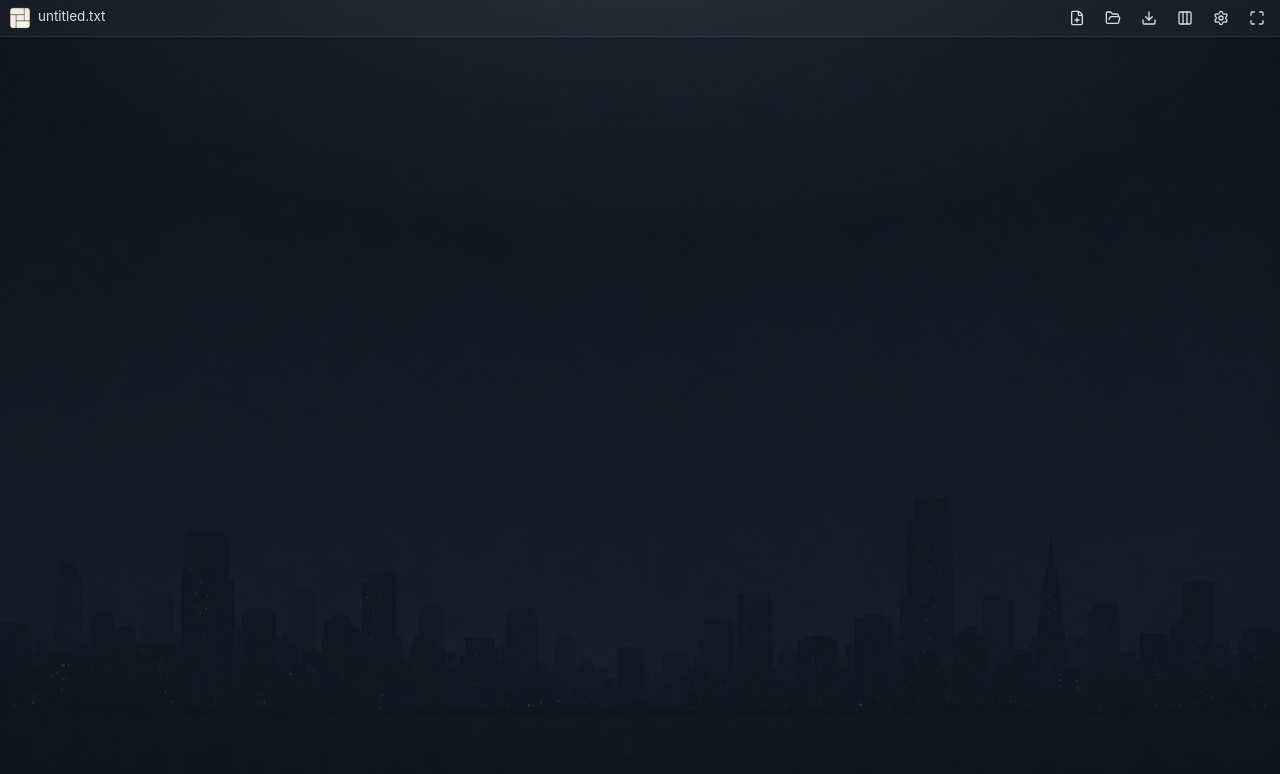
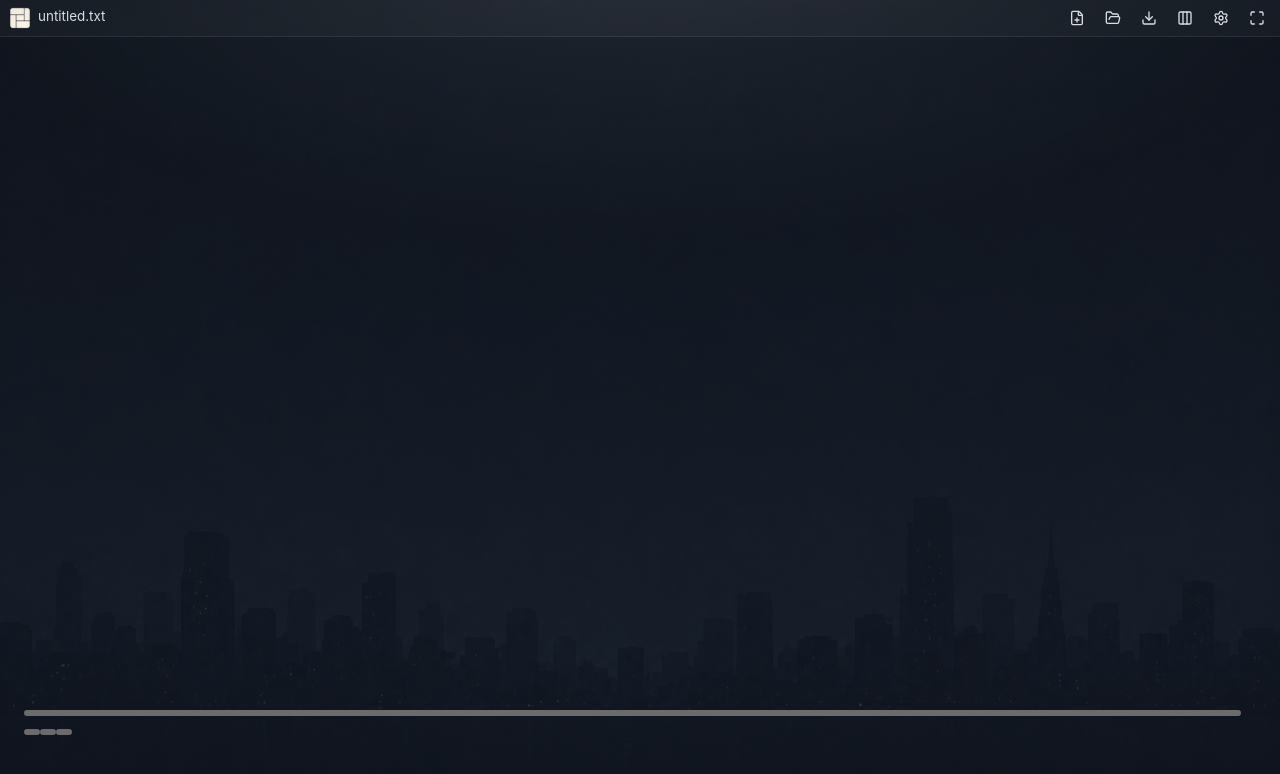
Before and after one commit to ymkn/iory, a React (Vite) app: page / in a window 1280 px wide. Both pictures are taken after a click on the button 1113 px from the left and 18 px from the top of the page. Shown: the top 774 px of the page. Built offline with nearby package versions, Linux system fonts and the light colour scheme.

Commit message:
モバイル表示のペイン切り替え状態を追加する
Ultraworked with [Sisyphus](https://github.com/code-yeongyu/oh-my-openagent)

Co-authored-by: Sisyphus <clio-agent@sisyphuslabs.ai>

```diff
--- a/src/app/components/WritingWorkspace.tsx
+++ b/src/app/components/WritingWorkspace.tsx
@@ -1,4 +1,14 @@
-import type { CSSProperties, MouseEvent as ReactMouseEvent, ReactNode } from 'react';
+import { useEffect, useRef, useState, type CSSProperties, type MouseEvent as ReactMouseEvent, type ReactNode } from 'react';
+
+type MobileWorkspaceTab = 'files' | 'editor' | 'history';
+
+const MOBILE_WORKSPACE_TABS: Array<{ id: MobileWorkspaceTab; label: string }> = [
+  { id: 'files', label: 'document panel' },
+  { id: 'editor', label: 'editor' },
+  { id: 'history', label: 'checkpoint timeline' },
+];
+
+const MOBILE_FOCUS_CONTROLS_VISIBLE_MS = 2400;
 
 type WritingWorkspaceProps = {
   isFocusMode: boolean;
@@ -31,11 +41,50 @@ export function WritingWorkspace({
   onOpenRightPane,
   onRightPaneHoverEnter,
 }: WritingWorkspaceProps) {
+  const [mobileTab, setMobileTab] = useState<MobileWorkspaceTab>('editor');
+  const [isMobileFocusTabsVisible, setMobileFocusTabsVisible] = useState(false);
+  const mobileFocusTabsTimerRef = useRef<ReturnType<typeof setTimeout> | null>(null);
+
+  const clearMobileFocusTabsTimer = () => {
+    if (mobileFocusTabsTimerRef.current !== null) {
+      clearTimeout(mobileFocusTabsTimerRef.current);
+      mobileFocusTabsTimerRef.current = null;
+    }
+  };
+
+  const scheduleMobileFocusTabsHide = () => {
+    clearMobileFocusTabsTimer();
+
+    mobileFocusTabsTimerRef.current = setTimeout(() => {
+      setMobileFocusTabsVisible(false);
+      mobileFocusTabsTimerRef.current = null;
+    }, MOBILE_FOCUS_CONTROLS_VISIBLE_MS);
+  };
+
+  const revealMobileFocusControls = () => {
+    setMobileTab('editor');
+    setMobileFocusTabsVisible(true);
+    scheduleMobileFocusTabsHide();
+  };
+
+  const selectMobileTab = (tab: MobileWorkspaceTab) => {
+    setMobileTab(tab);
+
+    if (isFocusMode) {
+      scheduleMobileFocusTabsHide();
+    }
+  };
+
+  useEffect(
+    () => clearMobileFocusTabsTimer,
+    [],
+  );
+
   return (
     <div className={`workspace-layout${isFocusMode ? ' is-focus' : ''}`} onMouseLeave={onWorkspaceMouseLeave}>
-      <section className={`editor-frame${isFocusMode ? ' is-focus' : ''}`} aria-label="writing view editor frame" onMouseDownCapture={onEditorFrameMouseDownCapture} style={editorFrameStyle}>
-        <div className={`editor-focus-layout${isFocusMode ? ' is-focus' : ''}${isSidePanesVisible ? ' has-side-panes' : ''}`}>
-          <aside className={`editor-side-pane is-left${isSidePanesVisible ? ' is-visible' : ''}${!isSidePanesVisible ? ' is-collapsed' : ''}`} onMouseEnter={onLeftPaneHoverEnter}>
+      <section className={`editor-frame${isFocusMode ? ' is-focus' : ''}${isMobileFocusTabsVisible ? ' is-mobile-focus-revealed' : ''}`} aria-label="writing view editor frame" onMouseDownCapture={onEditorFrameMouseDownCapture} style={editorFrameStyle}>
+        <div className={`editor-focus-layout${isFocusMode ? ' is-focus' : ''}${isSidePanesVisible ? ' has-side-panes' : ''}`} data-mobile-tab={mobileTab}>
+          <aside className={`editor-side-pane is-left${isSidePanesVisible ? ' is-visible' : ''}${!isSidePanesVisible ? ' is-collapsed' : ''}${mobileTab === 'files' ? ' is-mobile-selected' : ''}`} onMouseEnter={onLeftPaneHoverEnter}>
             {!isSidePanesVisible ? <button aria-label="open left pane" className="focus-margin-trigger is-left" onFocus={onOpenLeftPane} onMouseEnter={onLeftPaneHoverEnter} type="button" /> : null}
             {leftPane}
           </aside>
@@ -44,11 +93,37 @@ export function WritingWorkspace({
             {editor}
           </div>
 
-          <aside className={`editor-side-pane is-right${isSidePanesVisible ? ' is-visible' : ''}${!isSidePanesVisible ? ' is-collapsed' : ''}`} onMouseEnter={onRightPaneHoverEnter}>
+          <aside className={`editor-side-pane is-right${isSidePanesVisible ? ' is-visible' : ''}${!isSidePanesVisible ? ' is-collapsed' : ''}${mobileTab === 'history' ? ' is-mobile-selected' : ''}`} onMouseEnter={onRightPaneHoverEnter}>
             {!isSidePanesVisible ? <button aria-label="open checkpoint timeline" className="focus-margin-trigger is-right" onFocus={onOpenRightPane} onMouseEnter={onRightPaneHoverEnter} type="button" /> : null}
             {rightPane}
           </aside>
         </div>
+
+        {isFocusMode ? (
+          <button
+            aria-label="show mobile workspace tabs"
+            className="mobile-focus-tab-reveal"
+            onClick={revealMobileFocusControls}
+            type="button"
+          />
+        ) : null}
+
+        <nav aria-label="mobile workspace sections" className={`mobile-workspace-tabs${isMobileFocusTabsVisible ? ' is-focus-visible' : ''}`}>
+          {MOBILE_WORKSPACE_TABS.map((tab) => (
+            <button
+              aria-label={tab.label}
+              aria-pressed={mobileTab === tab.id}
+              className={`mobile-workspace-tab${mobileTab === tab.id ? ' is-active' : ''}`}
+              key={tab.id}
+              onClick={() => {
+                selectMobileTab(tab.id);
+              }}
+              type="button"
+            >
+              <span aria-hidden="true" />
+            </button>
+          ))}
+        </nav>
       </section>
     </div>
   );
```
